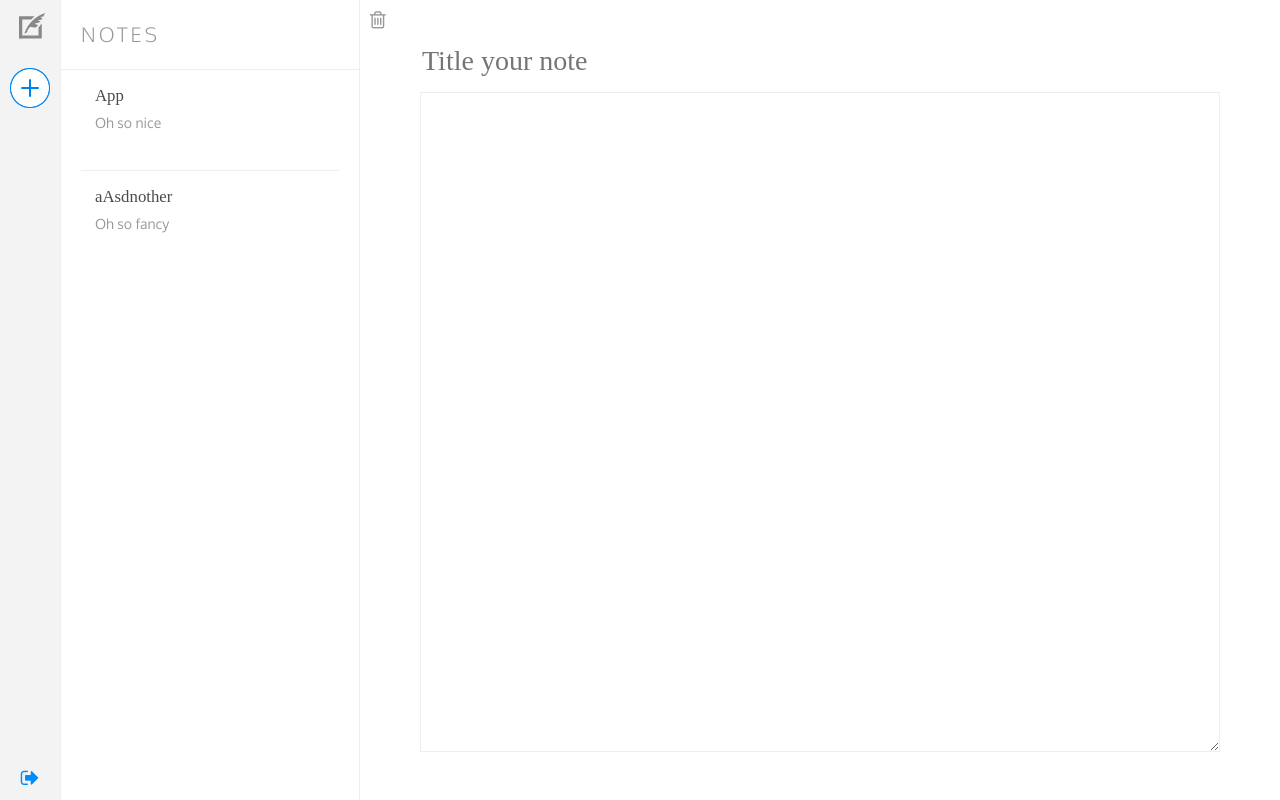
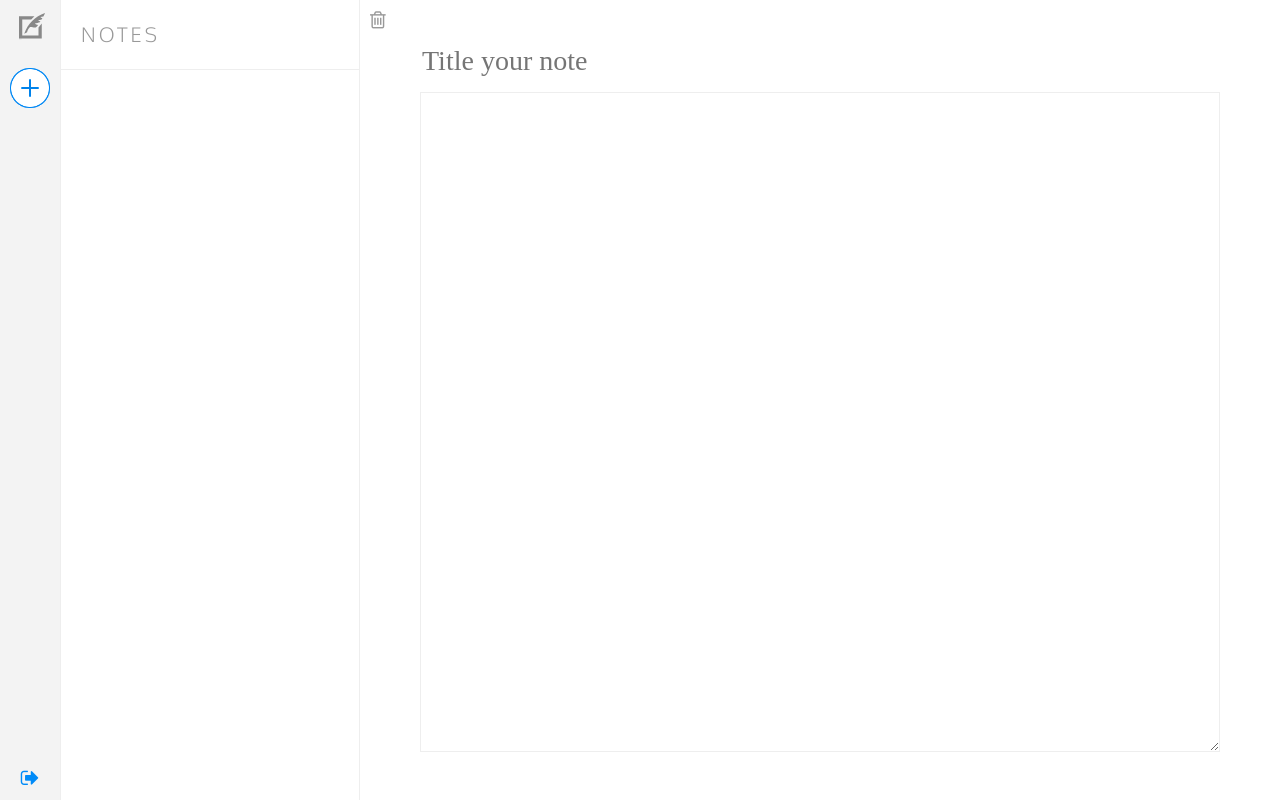
Before and after one commit to jmcarlso/noteherder, a React (Create React App) app: page / in a window 1280 px wide. Built offline with nearby package versions, Linux system fonts and the light colour scheme; a web font is replaced by a local one.

Commit message:
Delete button

```diff
--- a/src/App.js
+++ b/src/App.js
@@ -10,23 +10,11 @@ class App extends Component {
 
     this.setCurrentNote = this.setCurrentNote.bind(this)
     this.state = {
-      notes: {
-      'note-4':{   id: 'note-4',
-        title:'App',
-        body: 'Oh so nice',
-    },
-    'note-5':{
-        id: 'note-5',
-        title:'aAsdnother',
-        body: 'Oh so fancy',
-    },
-      },
+      notes: [],
 
-  currentNote :{
-    id: null,
-    title: '',
-    body: '',
-  },
+  currentNote :this.blankNote(),
+
+
   }
 }
 blankNote = () => {
@@ -54,12 +42,23 @@ saveNote = (note) => {
   this.setCurrentNote(note)
 
 }
+removeCurrentNote = () => {
+  const notes = {...this.state.notes}
+
+  delete notes[this.state.currentNote.id]
+
+  this.setState({notes})
+  this.resetCurrentNote()
+
+}
+
 
   render() {
     const actions = {
       setCurrentNote: this.setCurrentNote,
       resetCurrentNote: this.resetCurrentNote,
       saveNote: this.saveNote,
+      removeCurrentNote: this.removeCurrentNote,
     }
 
 
--- a/src/NoteForm.js
+++ b/src/NoteForm.js
@@ -18,7 +18,8 @@ render()
 
     return (<div className="NoteForm">
           <div className="form-actions">
-            <button type="button">
+            <button type="button"
+            onClick={this.props.removeCurrentNote}>
               <i className="fa fa-trash-o"></i>
             </button>
           </div>
```
